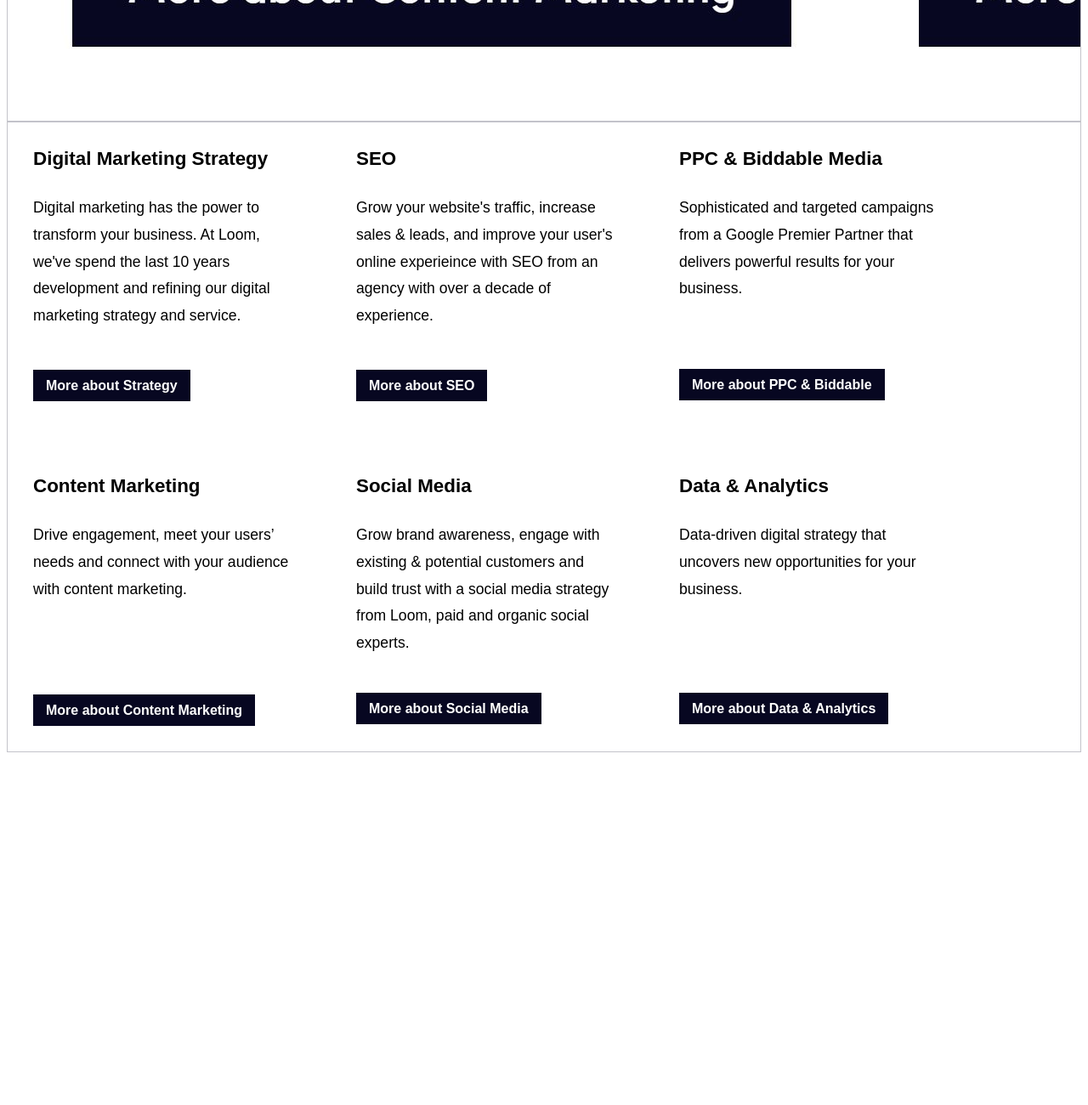
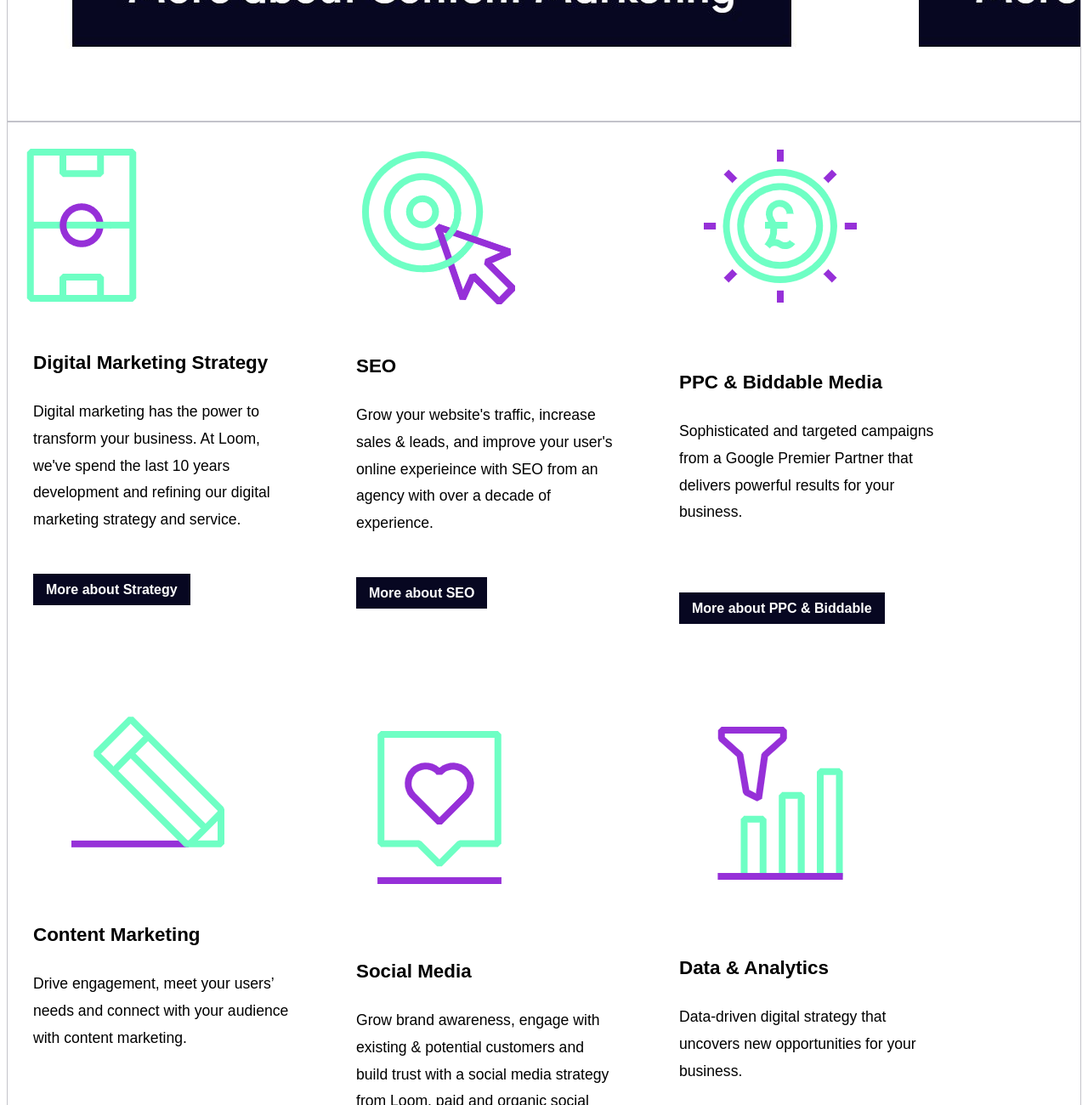
Before and after one commit to mdratz/loom-webdesign-casestudy, a plain HTML site: page components/index.html in a window 1280 px wide. Shown: the part 6500-7800 px from the top of the page at 85% size. Before the commit the page ends 7393 px from the top, so only its background shows below. Drawn offline with Linux system fonts and the light colour scheme; a web font is replaced by a local one.

Commit message:
coded iconography
added article iconography to components/index.html

```diff
--- a/components/index.html
+++ b/components/index.html
@@ -106,6 +106,9 @@
     <div class="component__code">
         <div class="article__card">
             <div class="article-1">
+                <img
+                srcset="img/iconography/article__card--icon1.png 2.5x"
+                class="component__article--img1" src="img/iconography/article__card--icon1.png">
                 <h3 class="component__article__card--header">Digital Marketing Strategy</h3>
                 <p class="component__article__card--content1">Digital marketing has the power to transform your business. At Loom, we've spend the last 10 years development and refining our digital marketing strategy and service.</p>
                     <div class="component__button">
@@ -113,6 +116,9 @@
                     </div>
             </div>
             <div class="article-2">
+                <img
+                srcset="img/iconography/article__card--icon2.png 2.5x"
+                class="component__article--img2" src="img/iconography/article__card--icon2.png">
                 <h3 class="component__article__card--header">SEO</h3>
                 <p class="component__article__card--content2">Grow your website's traffic, increase sales & leads, and improve your user's online experieince with SEO from an agency with over a decade of experience.</p>
                 <div class="component__button">
@@ -120,6 +126,9 @@
                 </div>
             </div>
             <div class="article-3">
+                <img
+                srcset="img/iconography/article__card--icon3.png 2.5x"
+                class="component__article--img3" src="img/iconography/article__card--icon3.png">
                 <h3 class="component__article__card--header">PPC & Biddable Media</h3>
                 <p class="component__article__card--content3">Sophisticated and targeted campaigns from a Google Premier Partner that delivers powerful results for your business.</p>
                 <div class="component__button">
@@ -127,6 +136,9 @@
                 </div>
             </div>
             <div class="article-4">
+                <img
+                srcset="img/iconography/article__card--icon4.png 2.5x"
+                class="component__article--img4" src="img/iconography/article__card--icon4.png">
                 <h3 class="component__article__card--header">Content Marketing</h3>
                 <p class="component__article__card--content4">Drive engagement, meet your users’ needs and connect with your audience with content marketing.</p>
                 <div class="component__button">
@@ -134,6 +146,9 @@
                 </div>
             </div>
             <div class="article-5">
+                <img
+                srcset="img/iconography/article__card--icon5.png 2.5x"
+                class="component__article--img5" src="img/iconography/article__card--icon5.png">
                 <h3 class="component__article__card--header">Social Media</h3>
                 <p class="component__article__card--content5">Grow brand awareness, engage with existing & potential customers and build trust with a social media strategy from Loom, paid and organic social experts.</p>
                 <div class="component__button">
@@ -141,6 +156,9 @@
                 </div>
             </div>
             <div class="article-6">
+                <img
+                srcset="img/iconography/article__card--icon6.png 2.5x"
+                class="component__article--img6" src="img/iconography/article__card--icon6.png">
                 <h3 class="component__article__card--header">Data & Analytics</h3>
                 <p class="component__article__card--content6">Data-driven digital strategy that uncovers new opportunities for your business.</p>
                 <div class="component__button">
```
Also changed, not shown: components/img/iconography/article__card--icon1.png (added), components/img/iconography/article__card--icon2.png (added), components/img/iconography/article__card--icon3.png (added), components/img/iconography/article__card--icon4.png (added), components/img/iconography/article__card--icon5.png (added), components/img/iconography/article__card--icon6.png (added).
